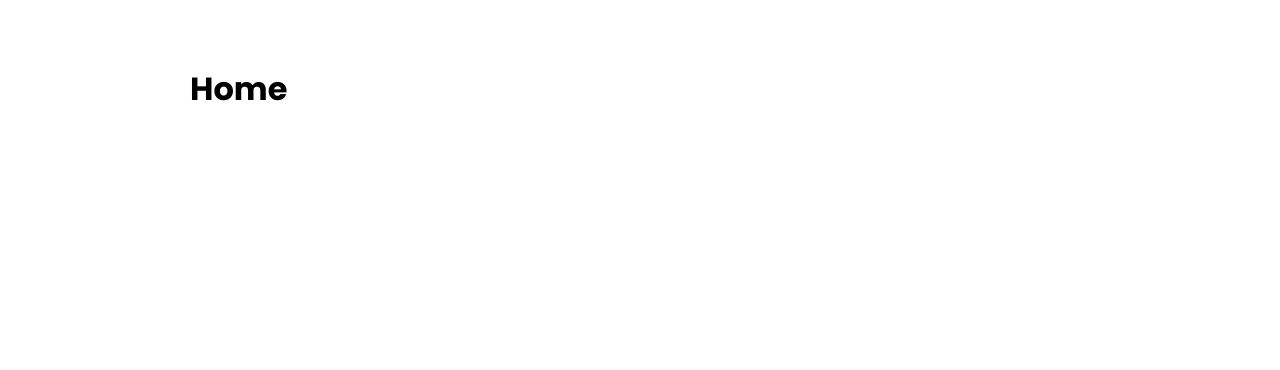
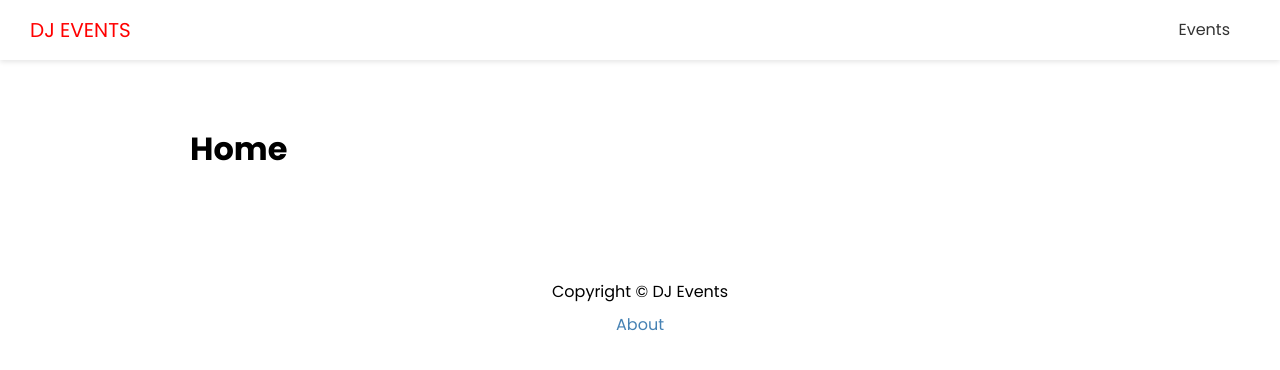
Before and after one commit to neonmohsen/dj-events-frontend, a Next.js app: page / in a window 1280 px wide. Shown: the top 370 px of the page. Built offline with nearby package versions, Linux system fonts and the light colour scheme.

Commit message:
add footer and header

```diff
--- /dev/null
+++ b/components/Footer.js
@@ -0,0 +1,15 @@
+import Link from "next/link";
+import styles from "../styles/Footer.module.css";
+
+export default function Footer() {
+  return (
+    <footer className={styles.footer}>
+      <p>Copyright &copy; DJ Events</p>
+      <p>
+        <Link href="/about">
+          <a>About</a>
+        </Link>
+      </p>
+    </footer>
+  );
+}
--- /dev/null
+++ b/components/Header.js
@@ -0,0 +1,24 @@
+import Link from "next/link";
+import styles from "../styles/Header.module.css";
+
+export default function Header() {
+  return (
+    <header className={styles.header}>
+      <div className={styles.logo}>
+        <Link href="/">
+          <a>DJ Events</a>
+        </Link>
+      </div>
+
+      <nav>
+        <ul>
+          <li>
+            <Link href="/events">
+              <a>Events</a>
+            </Link>
+          </li>
+        </ul>
+      </nav>
+    </header>
+  );
+}
--- a/components/Layout.js
+++ b/components/Layout.js
@@ -1,5 +1,7 @@
 import Head from "next/head";
 import styles from "../styles/Layout.module.css";
+import Footer from "./Footer";
+import Header from "./Header";
 
 export default function Layout({ title, keywords, desc, children }) {
   return (
@@ -9,7 +11,9 @@
         <meta name="description" content={desc} />
         <meta name="keywords" content={keywords} />
       </Head>
+      <Header />
       <div className={styles.container}>{children}</div>
+      <Footer />
     </div>
   );
 }
--- /dev/null
+++ b/styles/Footer.module.css
@@ -0,0 +1,8 @@
+.footer {
+  margin: 100px 0 40px;
+  text-align: center;
+}
+
+.footer p {
+  margin: 5px 0;
+}
--- /dev/null
+++ b/styles/Header.module.css
@@ -0,0 +1,56 @@
+.header {
+  display: flex;
+  justify-content: space-between;
+  align-items: center;
+  background: #fff;
+  color: #333;
+  height: 60px;
+  padding: 0 30px;
+  box-shadow: 0 2px 5px rgba(0, 0, 0, 0.1);
+}
+
+.header a {
+  color: #333;
+  margin-right: 20px;
+}
+
+.header a:hover {
+  color: #000;
+}
+.header ul {
+  display: flex;
+  align-items: center;
+  justify-content: center;
+  list-style: none;
+}
+
+.logo {
+  color: red;
+  font-size: 20px;
+  text-transform: uppercase;
+}
+
+.logo a {
+  color: red;
+}
+
+@media (max-width: 768px) {
+  .header {
+    flex-direction: column;
+    height: auto;
+  }
+
+  .header ul {
+    margin: 20px 0;
+    flex-direction: column;
+    text-align: center;
+  }
+
+  .header a {
+    margin-right: 0;
+  }
+
+  .logo {
+    margin: 20px 0;
+  }
+}
```
